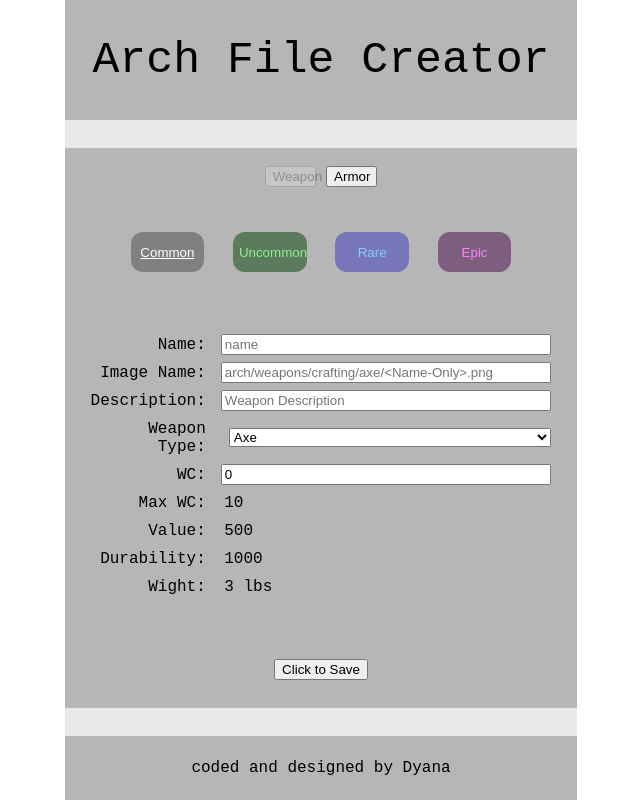
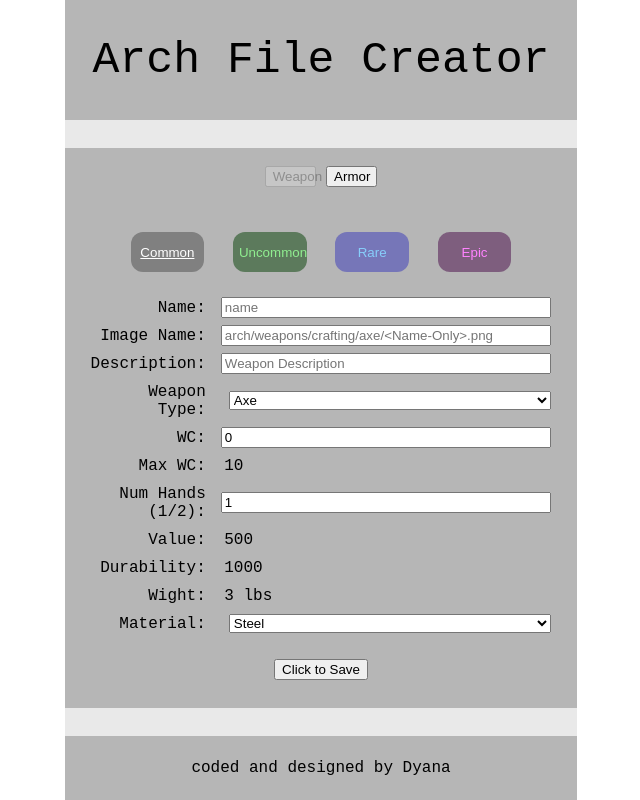
Before and after one commit to atcriteria/arch-creator, a React (Create React App) app: page / in a window 1280 px wide. Shown: the whole page, without its empty margins (319-959 px from the left). Built offline with nearby package versions, Linux system fonts and the light colour scheme.

Commit message:
fleshing out the form more. Added multipliers for single or two handed weapons, material selector

```diff
--- a/src/components/WeaponForm.js
+++ b/src/components/WeaponForm.js
@@ -10,11 +10,19 @@ const initialValues = {
     type: "Axe",
     value: "0",
     wc: 0,
+    "num-hands": 1,
+    material: "Steel",
 }
 
 export default function WeaponForm(){
     const [state, setState] = useState(initialValues);
-    const [weaponRarity, setWeaponRarity] = useState(weaponRarityParser(1))
+    const [weaponRarity, setWeaponRarity] = useState(weaponRarityParser(1));
+
+    const numHandsMultipliers = {
+        value: (Number(state["num-hands"]) === 2) ? 1.65 : 1,
+        weight: (Number(state["num-hands"]) === 2) ? 1.8 : 1,
+        durability: (Number(state["num-hands"]) === 2) ? 1.25 : 1,
+    };
 
     const handleChange = e => {
         e.preventDefault();
@@ -72,16 +80,58 @@ export default function WeaponForm(){
                   <p>{Number(state.wc) + 10}</p>
               </div>
               <div>
+                  <p>Num Hands (1/2):</p>
+                  <input name="num-hands" type="number" defaultValue="1" onChange={handleChange} min="1" max="2" />
+              </div>
+              <div>
                   <p>Value:</p>
-                  <p>{(Math.ceil(weaponRarity.value + weaponValueParser(state.wc))).toLocaleString('en', {useGrouping: true})}</p>
+                  <p>{(Math.ceil(weaponRarity.value + weaponValueParser(state.wc)*(numHandsMultipliers.value))).toLocaleString('en', {useGrouping: true})}</p>
               </div>
               <div>
                   <p>Durability:</p>
-                  <p>{weaponRarity.durability}</p>
+                  <p>{Math.round(weaponRarity.durability*numHandsMultipliers.durability)}</p>
               </div>
               <div>
                   <p>Wight:</p>
-                  <p>{weaponRarity.weight} lbs</p>
+                  <p>{Math.round(weaponRarity.weight*numHandsMultipliers.weight)} lbs</p>
+              </div>
+              <div>
+                  <p>Material:</p>
+                  <select name="material" onChange={handleChange}>
+                      <option value="Bone">Bone</option>
+                      <option value="Brick">Brick</option>
+                      <option value="Bronze">Bronze</option>
+                      <option value="Canvas">Canvas</option>
+                      <option value="Ceramic">Ceramic</option>
+                      <option value="Cloth">Cloth</option>
+                      <option value="Concrete">Concrete</option>
+                      <option value="Diamond">Diamond</option>
+                      <option value="Earth">Earth</option>
+                      <option value="Fire">Fire</option>
+                      <option value="Glass">Glass</option>
+                      <option value="Gold">Gold</option>
+                      <option value="Ice">Ice</option>
+                      <option value="Iron">Iron</option>
+                      <option value="Leather">Leather</option>
+                      <option value="Light">Light</option>
+                      <option value="Metal">Metal</option>
+                      <option value="Mithril">Mithril</option>
+                      <option value="Oil">Oil</option>
+                      <option value="Organic">Organic</option>
+                      <option value="Orichalcum">Orichalcum</option>
+                      <option value="Paper">Paper</option>
+                      <option value="Phase">Phase</option>
+                      <option value="Plastic">Plastic</option>
+                      <option value="Rope">Rope</option>
+                      <option value="Rubber">Rubber</option>
+                      <option value="Silver">Silver</option>
+                      <option value="Soil">Soil</option>
+                      <option selected value="Steel">Steel</option>
+                      <option value="Stone">Stone</option>
+                      <option value="Water">Water</option>
+                      <option value="Wax">Wax</option>
+                      <option value="Wood">Wood</option>
+                  </select>
               </div>
           </form>
           <button onClick={downloadToFile}>Click to Save</button>
```
